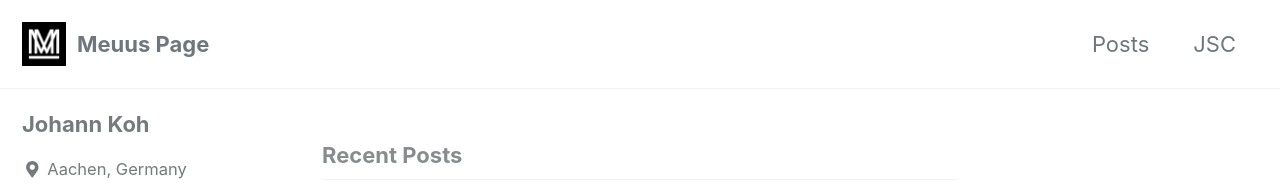
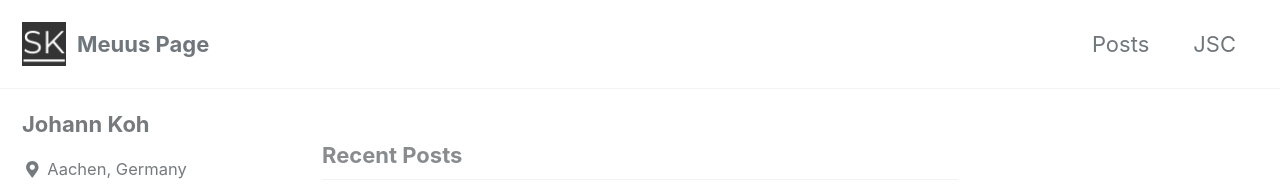
Before and after one commit to meuus/meuus.github.io, a Jekyll site: the page built from index.html, in a window 1280 px wide. Shown: the top 195 px of the page. Built offline with Jekyll 4.4.1, drawn with Linux system fonts in a browser that asks for light colours; cached includes are drawn as plain includes; the list of posts is cut into pages by our own code.

Commit message:
modified:   _config.yml 	new file:   assets/images/logo.png

```diff
--- a/_config.yml
+++ b/_config.yml
@@ -24,7 +24,7 @@
 baseurl                  : # the subpath of your site, e.g. "/blog"
 repository               : # GitHub username/repo-name e.g. "mmistakes/minimal-mistakes"
 teaser                   : # path of fallback teaser image, e.g. "/assets/images/500x300.png"
-logo                     : "/assets/images/apple-touch-icon.png" # path of logo image to display in the masthead, e.g. "/assets/images/88x88.png"
+logo                     : "/assets/images/logo.png" # path of logo image to display in the masthead, e.g. "/assets/images/88x88.png"
 masthead_title           : # overrides the website title displayed in the masthead, use " " for no title
 # breadcrumbs            : false # true, false (default)
 words_per_minute         : 200
```
Also changed, not shown: assets/images/logo.png (added).
